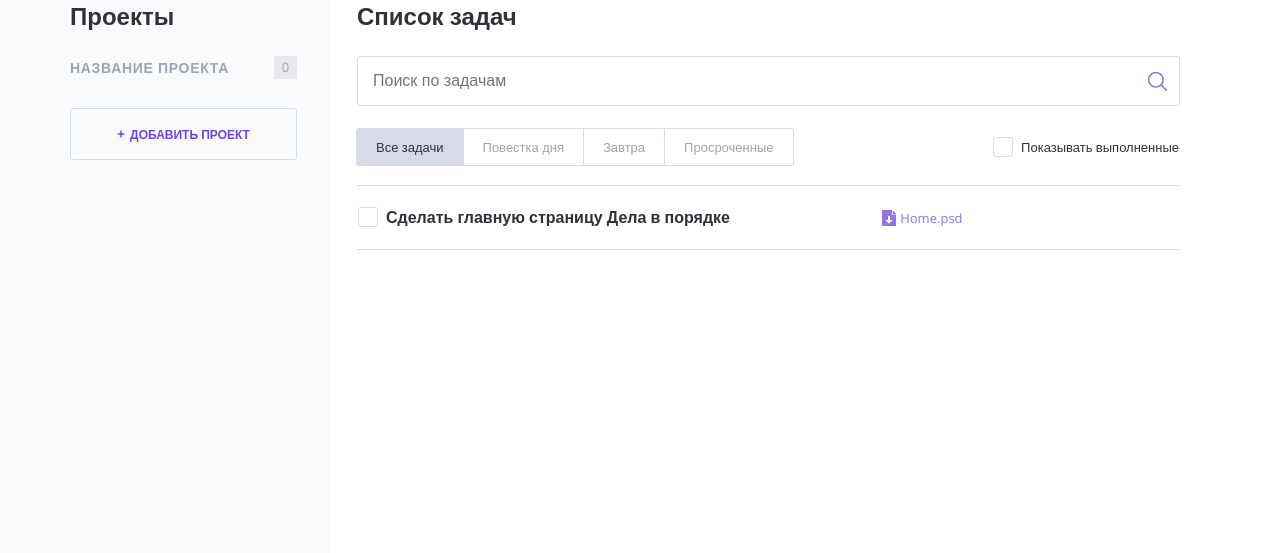
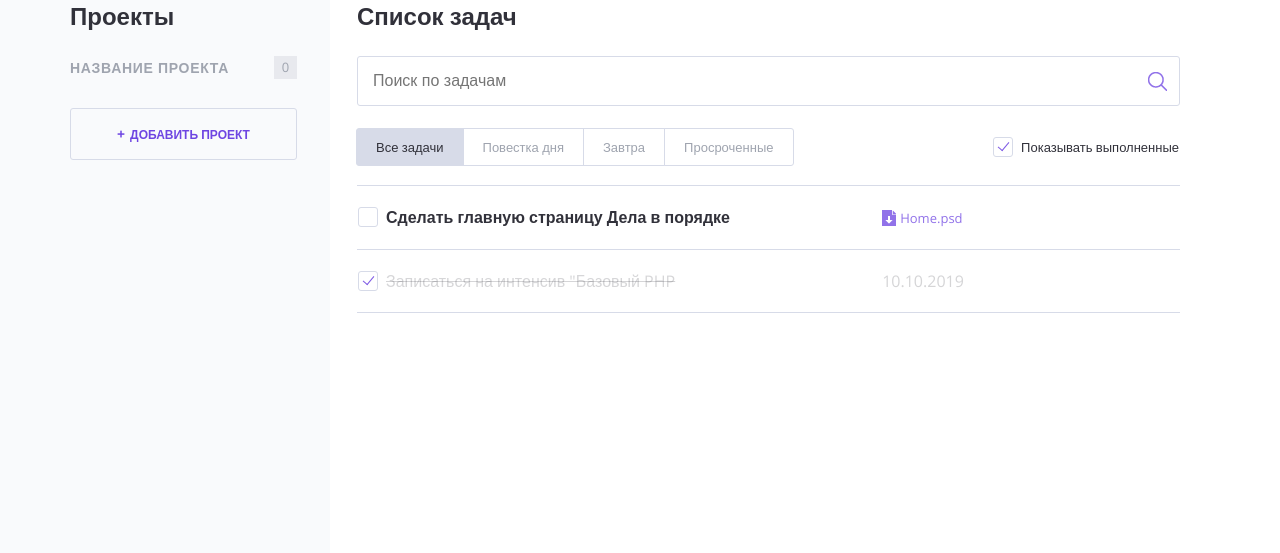
Before and after one commit to pkv1979/185372-doingsdone, a PHP site: page / in a window 1280 px wide. Shown: the part 93-646 px from the top of the page. Run offline with PHP 8.4, Linux system fonts and the light colour scheme.

Commit message:
Сделал 4 задание из 1 лекции

```diff
--- a/index.php
+++ b/index.php
@@ -76,7 +76,7 @@ $show_complete_tasks = rand(0, 1);
 
                     <label class="checkbox">
                         <!--добавить сюда аттрибут "checked", если переменная $show_complete_tasks равна единице-->
-                        <input class="checkbox__input visually-hidden show_completed" type="checkbox">
+                        <input class="checkbox__input visually-hidden show_completed" type="checkbox" <?php if ($show_complete_tasks === 1): ?>checked<?php endif; ?>>
                         <span class="checkbox__text">Показывать выполненные</span>
                     </label>
                 </div>
@@ -97,6 +97,20 @@ $show_complete_tasks = rand(0, 1);
                         <td class="task__date"></td>
                     </tr>
                     <!--показывать следующий тег <tr/>, если переменная $show_complete_tasks равна единице-->
+                    <?php if ($show_complete_tasks === 1): ?>
+                    <tr class="tasks__item task task--completed">
+                        <td class="task__select">
+                            <label class="checkbox task__checkbox">
+                                <input class="checkbox__input visually-hidden" type="checkbox" checked>
+                                <span class="checkbox__text">Записаться на интенсив "Базовый PHP</span>
+                            </label>
+                        </td>
+                        <td class="task__date">10.10.2019</td>
+
+                        <td class="task__controls">
+                        </td>
+                    </tr>
+                <?php endif; ?>
                 </table>
             </main>
         </div>
```
